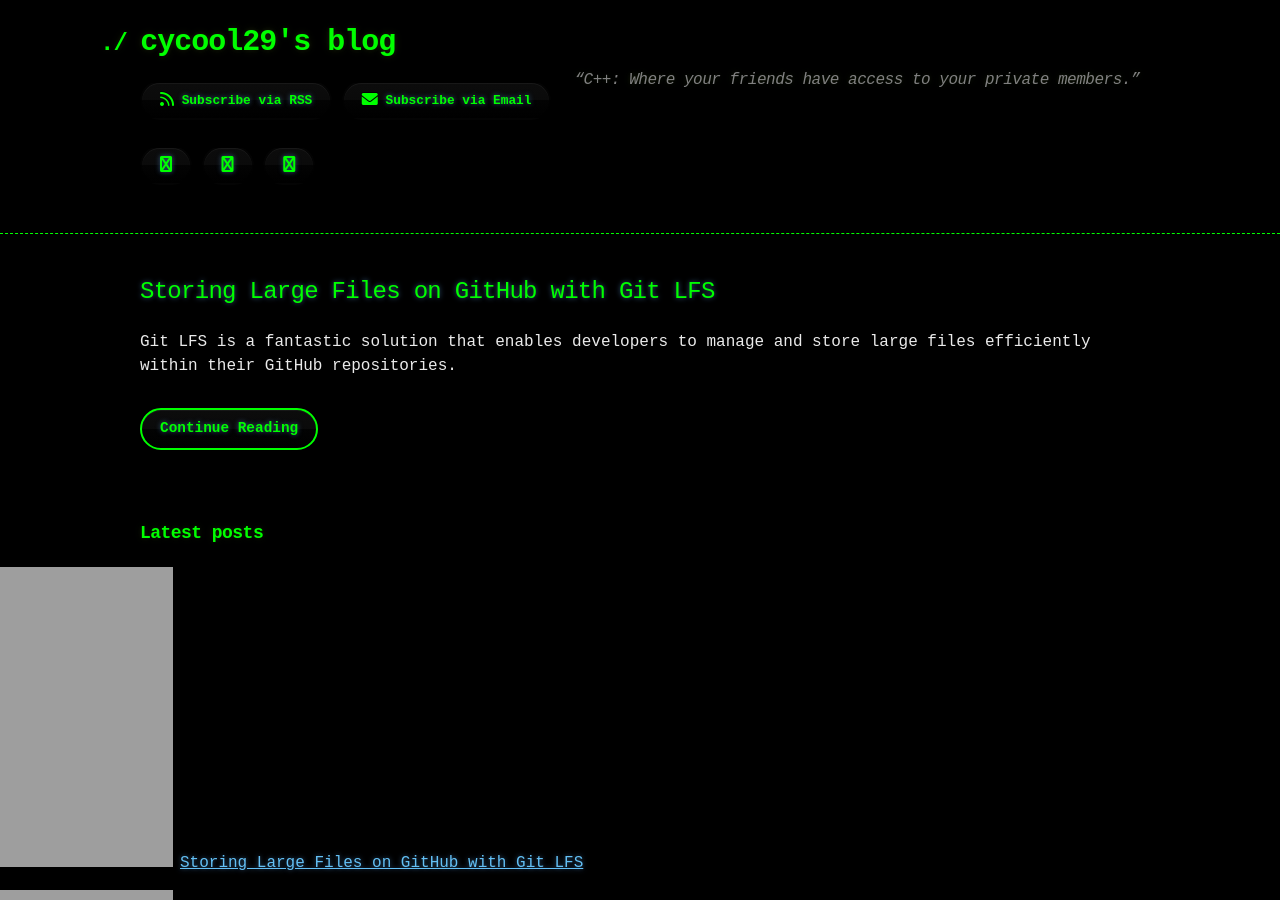
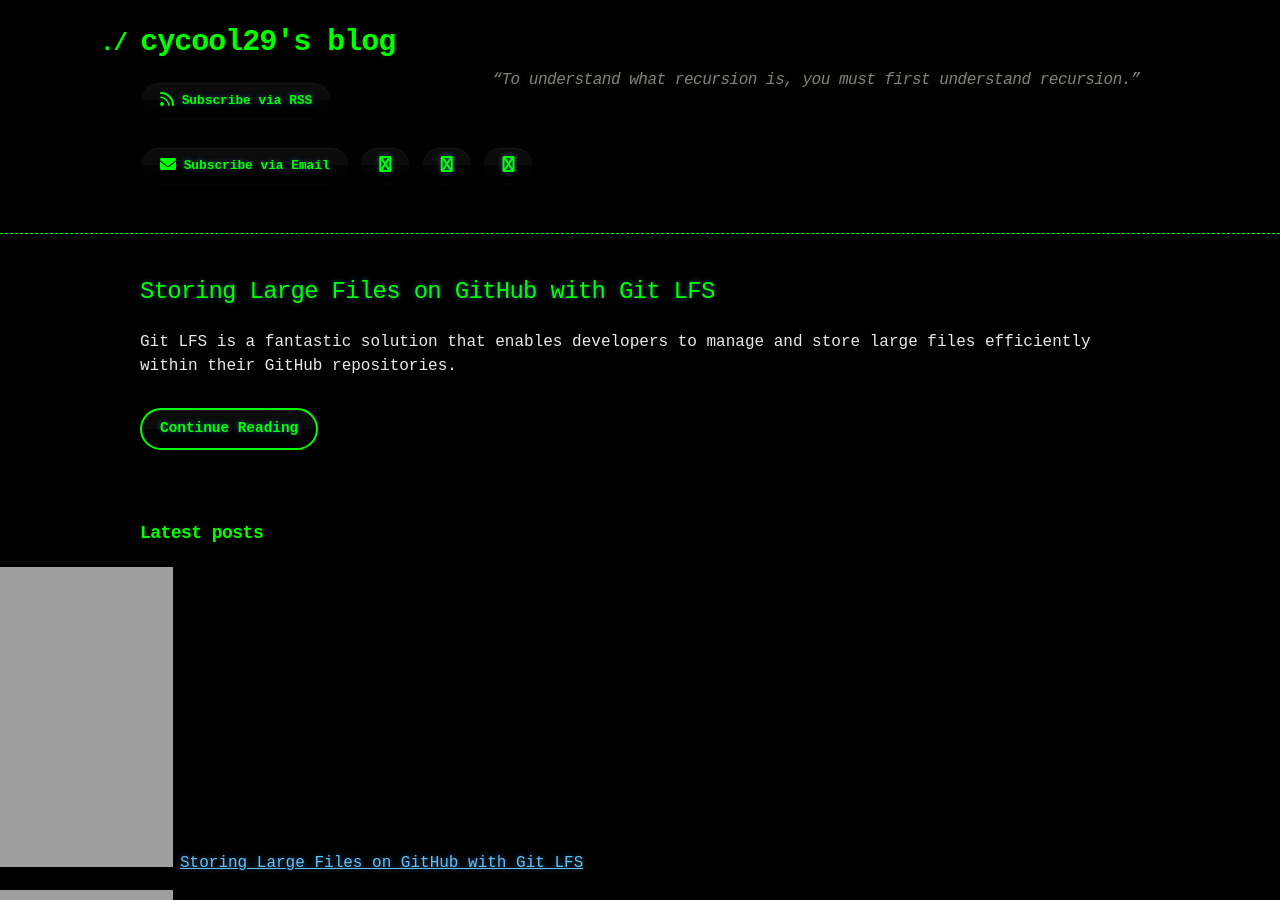
Before and after one commit to cycool29/cycool29.github.io, a Jekyll site: the page built from index.md, in a window 1280 px wide and 900 px high. Built offline with Jekyll 4.4.1, drawn with Linux system fonts in a browser that asks for light colours; a style sheet for code colours, icons or effects is not loaded.

Commit message:
Update quotes

```diff
--- a/_config.yml
+++ b/_config.yml
@@ -1,5 +1,5 @@
 title: cycool29's blog
-description: "“C++: Where your friends have access to your private members.” "
+description: "“To understand what recursion is, you must first understand recursion.” "
 bio: A high school student. Intermediate in Python, Git, Bash. Learning JavaScript. He/Him. "
 author: cycool29
 url: https://cycool29.github.io
```
